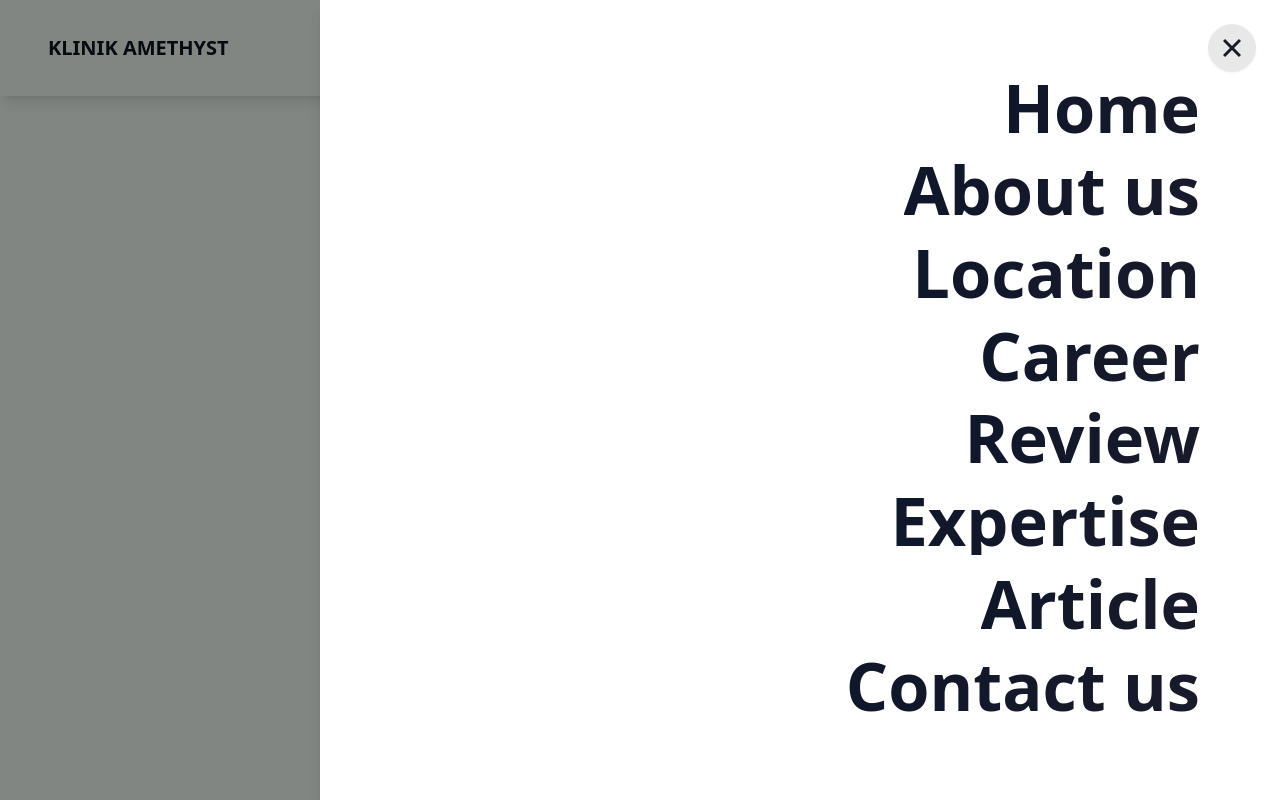
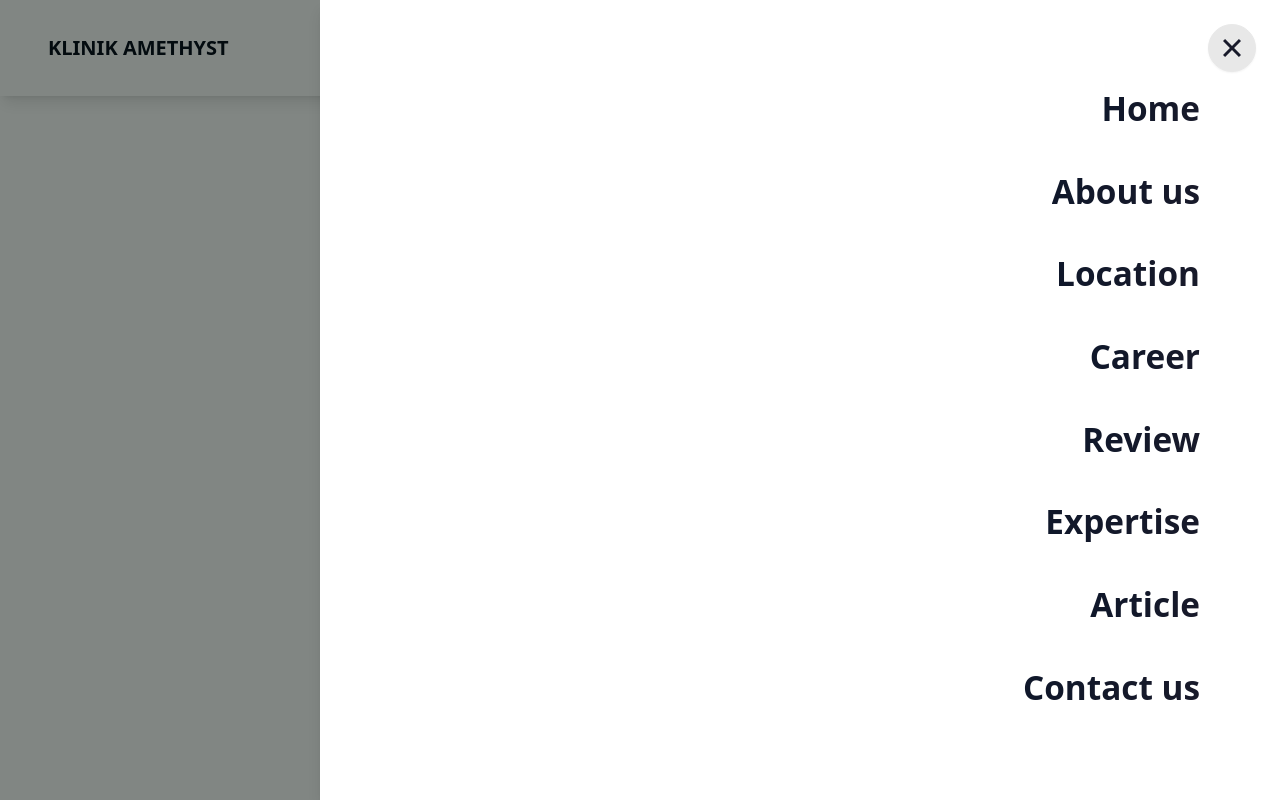
Before and after one commit to solahidris/boiler, a Next.js app: page / in a window 1280 px wide. Both pictures are taken after a click on the label 1232 px from the left and 48 px from the top of the page. Built offline with nearby package versions, Linux system fonts and the light colour scheme; grey boxes are pictures that could not be loaded.

Commit message:
Update NavigationLink.tsx

```diff
--- a/components/NavigationLink.tsx
+++ b/components/NavigationLink.tsx
@@ -8,7 +8,7 @@ interface NavigationLinkProps {
 
 const NavigationLink = ({ setShowMenu, linkName, linkPath }: NavigationLinkProps) => {
 
-  const menuLinkCSS = "text-end animate duration-300 text-primary bg-clip-text text-transparent bg-gradient-to-r from-primary to-neutral hover:text-primary hover:scale-[105%] h-full text-5xl lg:h-[calc(100vh/12)] lg:text-[calc(100vh/12)] opacity-100"
+  const menuLinkCSS = "text-end animate duration-300 text-primary bg-clip-text text-transparent bg-gradient-to-r from-primary to-neutral hover:text-primary hover:scale-[105%] h-full text-3xl lg:h-[calc(100vh/12)] lg:text-[calc(100vh/24)] opacity-100"
   const closeNavBar = (() => setShowMenu(false));
 
   return (
```
